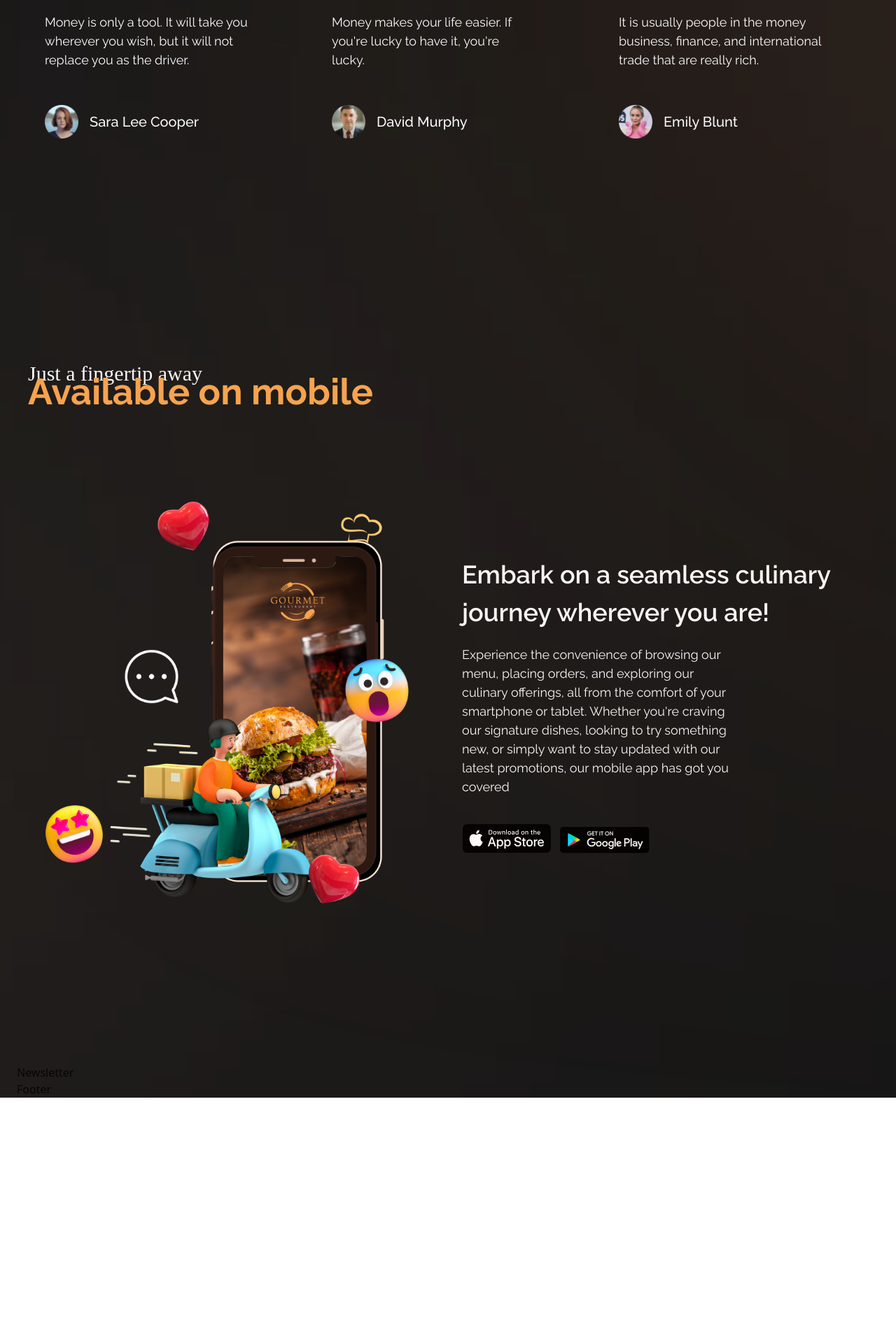
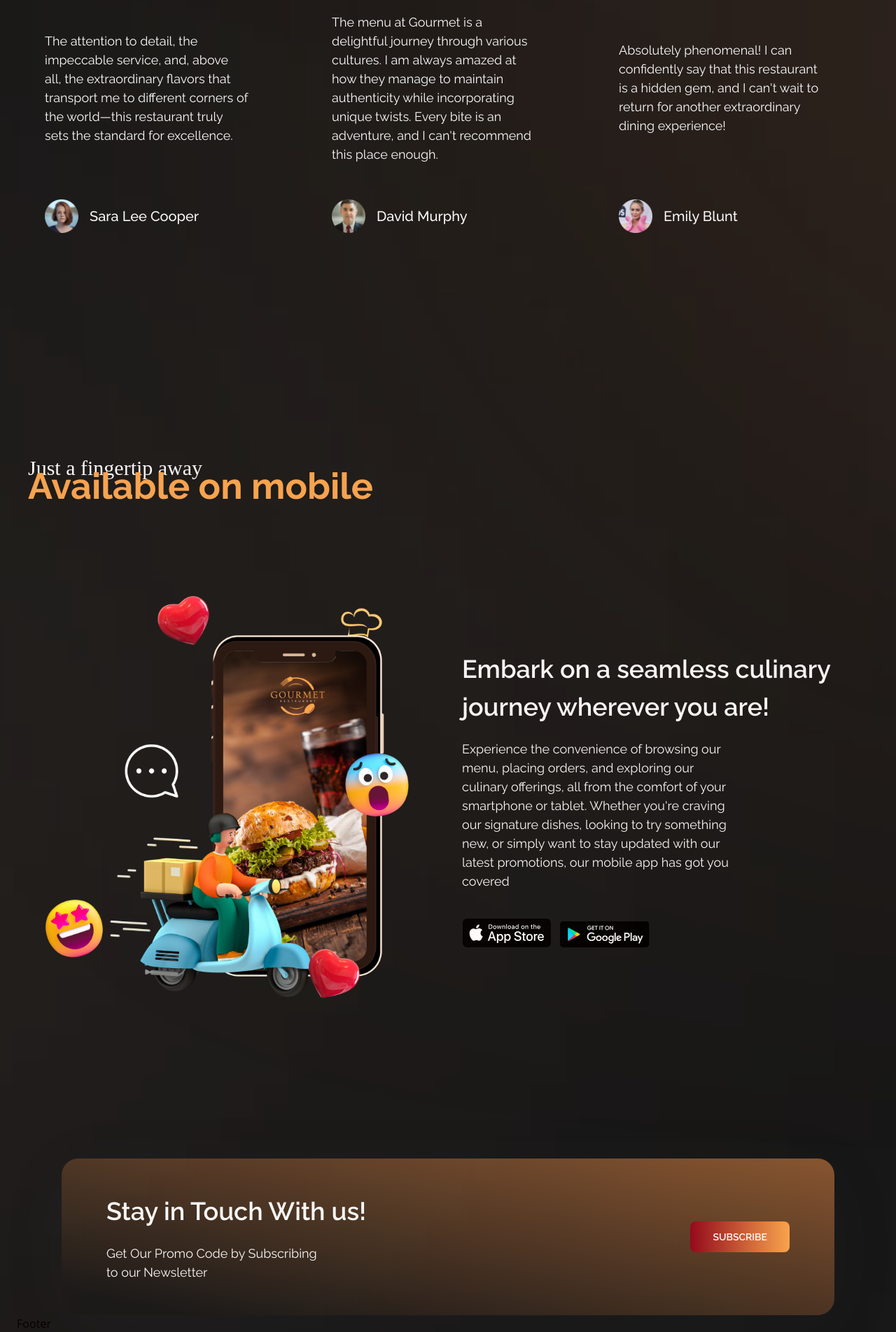
Before and after one commit to IndunJD/food-ordering-website, a React (Create React App) app in the folder food-ordering/: page / in a window 1280 px wide. Shown: the part 4262-6166 px from the top of the page at 70% size. Before the commit the page ends 5831 px from the top, so only its background shows below. Built offline with nearby package versions, Linux system fonts and the light colour scheme; a web font is replaced by a local one.

Commit message:
Newsletter section done

```diff
--- a/food-ordering/src/components/CTA.js
+++ /dev/null
@@ -1,9 +0,0 @@
-import React from 'react'
-
-const CTA = () => {
-  return (
-    <div>CTA</div>
-  )
-}
-
-export default CTA
--- a/food-ordering/src/components/Newsletter.js
+++ b/food-ordering/src/components/Newsletter.js
@@ -1,9 +1,23 @@
-import React from 'react'
+import React from "react";
 
-const Newsletter = () => {
-  return (
-    <div>Newsletter</div>
-  )
-}
+const Newsletter = () => (
+  <section className="flex justify-center items-center sm:mx-16 mx-6 sm:px-16 px-6 sm:py-12 py-4 sm:flex-row flex-col bg-black-gradient-2 rounded-3xl box-shadow">
+    <div className="flex-1 flex flex-col justify-center">
+      <h2 className="font-raleway font-semibold xs:text-[36px] text-[22px] text-whiteish w-full">
+        Stay in Touch With us!
+      </h2>
+      <p className="font-raleway font-normal text-whiteish text-[18px] max-w-[400px] mt-5">
+        Get Our Promo Code by Subscribing <br className="sm:block hidden" /> to
+        our Newsletter{" "}
+      </p>
+    </div>
 
-export default Newsletter
+    <div className="flex justify-center items-center sm:ml-10 ml-0 sm:mt-0 mt-10">
+      <button className="font-raleway uppercase sm:flex bg-gradient-to-r from-primary to-secondary text-whiteish text-sm font-semibold py-3 px-8 rounded-lg cursor-pointer">
+        Subscribe
+      </button>
+    </div>
+  </section>
+);
+
+export default Newsletter;
--- a/food-ordering/src/components/index.js
+++ b/food-ordering/src/components/index.js
@@ -1,5 +1,4 @@
 import Button from "./Button"
-import CTA from "./CTA"
 import ReviewCard from "./ReviewCard"
 import Footer from "./Footer"
 import OrderNow from "./OrderNow"
@@ -15,7 +14,6 @@ import Mobile from "./Mobile"
 
 export {
     Button,
-    CTA,
     ReviewCard,
     Footer,
     OrderNow,
--- a/food-ordering/src/constants/index.js
+++ b/food-ordering/src/constants/index.js
@@ -1,4 +1,21 @@
-import { people01, people02, people03, facebook, instagram, linkedin, twitter, fresh, quality, delivery, shipping, servebgimage, food01, food02, food03, cheficon  } from "../assets";
+import {
+  people01,
+  people02,
+  people03,
+  facebook,
+  instagram,
+  linkedin,
+  twitter,
+  fresh,
+  quality,
+  delivery,
+  shipping,
+  servebgimage,
+  food01,
+  food02,
+  food03,
+  cheficon,
+} from "../assets";
 
 export const navLinks = [
   {
@@ -25,8 +42,7 @@ export const features = [
     img: fresh,
     bg: servebgimage,
     title: "Fresh Food",
-    content:
-      "Delight in the Freshest Flavors, Straight from Nature's Bounty",
+    content: "Delight in the Freshest Flavors, Straight from Nature's Bounty",
   },
   {
     id: "feature-2",
@@ -41,8 +57,7 @@ export const features = [
     img: delivery,
     bg: servebgimage,
     title: "Fast Delivery",
-    content:
-      "Savory Delights, Swiftly Delivered to Satisfy Your Cravings",
+    content: "Savory Delights, Swiftly Delivered to Satisfy Your Cravings",
   },
   {
     id: "feature-4",
@@ -58,21 +73,21 @@ export const testimonials = [
   {
     id: "testimonial-1",
     content:
-      "Money is only a tool. It will take you wherever you wish, but it will not replace you as the driver.",
+      "The attention to detail, the impeccable service, and, above all, the extraordinary flavors that transport me to different corners of the world—this restaurant truly sets the standard for excellence.",
     name: "Sara Lee Cooper",
     img: people01,
   },
   {
     id: "testimonial-2",
     content:
-      "Money makes your life easier. If you're lucky to have it, you're lucky.",
+      "The menu at Gourmet is a delightful journey through various cultures. I am always amazed at how they manage to maintain authenticity while incorporating unique twists. Every bite is an adventure, and I can't recommend this place enough.",
     name: "David Murphy",
     img: people02,
   },
   {
     id: "testimonial-3",
     content:
-      "It is usually people in the money business, finance, and international trade that are really rich.",
+      "Absolutely phenomenal! I can confidently say that this restaurant is a hidden gem, and I can't wait to return for another extraordinary dining experience!",
     name: "Emily Blunt",
     img: people03,
   },
@@ -171,84 +186,23 @@ export const footerLinks = [
       },
     ],
   },
-  {
-    title: "Community",
-    links: [
-      {
-        name: "Help Center",
-        link: "https://www.hoobank.com/help-center/",
-      },
-      {
-        name: "Partners",
-        link: "https://www.hoobank.com/partners/",
-      },
-      {
-        name: "Suggestions",
-        link: "https://www.hoobank.com/suggestions/",
-      },
-      {
-        name: "Blog",
-        link: "https://www.hoobank.com/blog/",
-      },
-      {
-        name: "Newsletters",
-        link: "https://www.hoobank.com/newsletters/",
-      },
-    ],
-  },
-  {
-    title: "Partner",
-    links: [
-      {
-        name: "Our Partner",
-        link: "https://www.hoobank.com/our-partner/",
-      },
-      {
-        name: "Become a Partner",
-        link: "https://www.hoobank.com/become-a-partner/",
-      },
-    ],
-  },
 ];
 
 export const socialMedia = [
   {
     id: "social-media-1",
     icon: facebook,
-    link: "https://www.instagram.com/",
   },
   {
     id: "social-media-2",
     icon: instagram,
-    link: "https://www.facebook.com/",
   },
   {
     id: "social-media-3",
     icon: twitter,
-    link: "https://www.twitter.com/",
   },
   {
     id: "social-media-4",
     icon: linkedin,
-    link: "https://www.linkedin.com/",
   },
 ];
-
-// export const clients = [
-//   {
-//     id: "client-1",
-//     logo: airbnb,
-//   },
-//   {
-//     id: "client-2",
-//     logo: binance,
-//   },
-//   {
-//     id: "client-3",
-//     logo: coinbase,
-//   },
-//   {
-//     id: "client-4",
-//     logo: dropbox,
-//   },
-// ];
```
